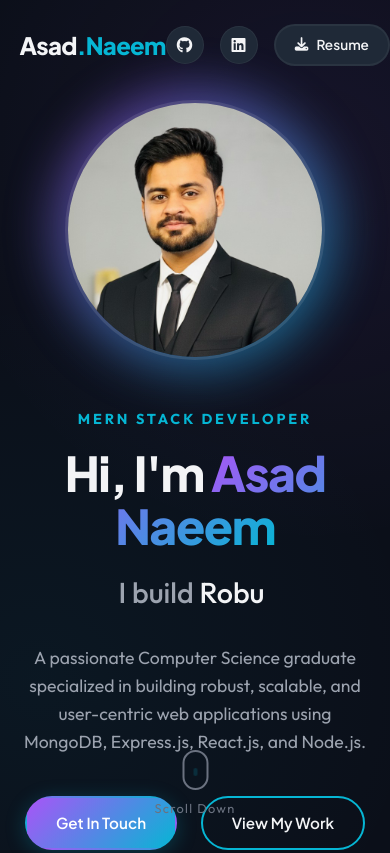
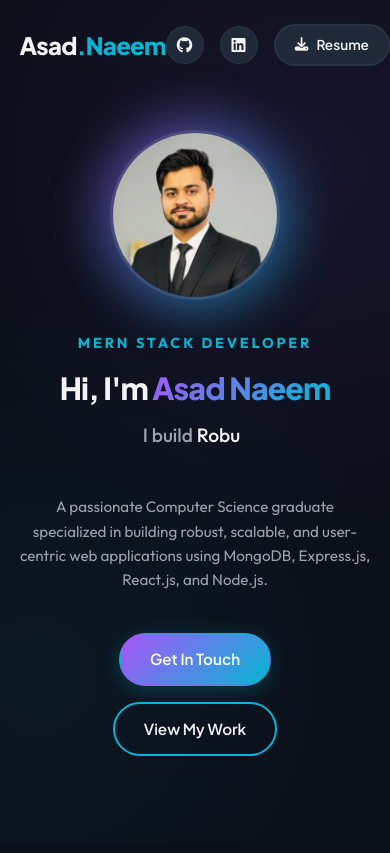
Before and after one commit to dev-asadnaeem/dev-asadnaeem.github.io, a plain HTML site: page index.html in a window 390 px wide. Shown: the top 853 px of the page. Drawn offline with nearby package versions, Linux system fonts and the light colour scheme.

Commit message:
Fix mobile layout: circular image sizing, hide scroll indicator on mobile, responsive hero section

```diff
--- a/style.css
+++ b/style.css
@@ -337,6 +337,7 @@ img {
     align-items: center;
     position: relative;
     padding-top: 100px;
+    padding-bottom: 5rem;
     background: radial-gradient(circle at 80% 20%, rgba(168, 85, 247, 0.08) 0%, transparent 50%),
                 radial-gradient(circle at 10% 80%, rgba(6, 182, 212, 0.05) 0%, transparent 50%);
 }
@@ -439,12 +440,7 @@ img {
     transition: var(--transition-smooth);
 }
 
-@media (max-width: 480px) {
-    .hero-image-container {
-        width: 260px;
-        height: 260px;
-    }
-}
+
 
 .hero-image {
     width: 100%;
@@ -856,20 +852,30 @@ footer p {
 
     .hero-container {
         grid-template-columns: 1fr;
-        gap: 3rem;
+        gap: 2rem;
         text-align: center;
     }
 
     .hero-content {
         align-items: center;
+        order: 2;
     }
 
     .hero-title {
-        font-size: 3rem;
+        font-size: 2.8rem;
+    }
+
+    .hero-typing {
+        font-size: 1.4rem;
     }
 
     .hero-image-wrapper {
-        order: -1;
+        order: 1;
+    }
+
+    .hero-image-container {
+        width: 240px;
+        height: 240px;
     }
 
     .about-grid, .contact-grid {
@@ -885,6 +891,39 @@ footer p {
 
     .mobile-nav-toggle {
         display: flex;
+    }
+
+    .hero-section {
+        padding-top: 90px;
+        padding-bottom: 3rem;
+    }
+
+    .hero-title {
+        font-size: 2.2rem;
+    }
+
+    .hero-typing {
+        font-size: 1.2rem;
+    }
+
+    .hero-description {
+        font-size: 0.95rem;
+    }
+
+    .hero-cta {
+        flex-direction: column;
+        align-items: center;
+        gap: 1rem;
+    }
+
+    .hero-image-container {
+        width: 200px;
+        height: 200px;
+    }
+
+    /* Hide scroll indicator on mobile to prevent overlap */
+    .scroll-indicator {
+        display: none;
     }
 
     .personal-details {
@@ -903,3 +942,18 @@ footer p {
         text-align: center;
     }
 }
+
+@media (max-width: 480px) {
+    .hero-image-container {
+        width: 170px;
+        height: 170px;
+    }
+
+    .hero-title {
+        font-size: 1.9rem;
+    }
+
+    .section-title {
+        font-size: 1.9rem;
+    }
+}
```
